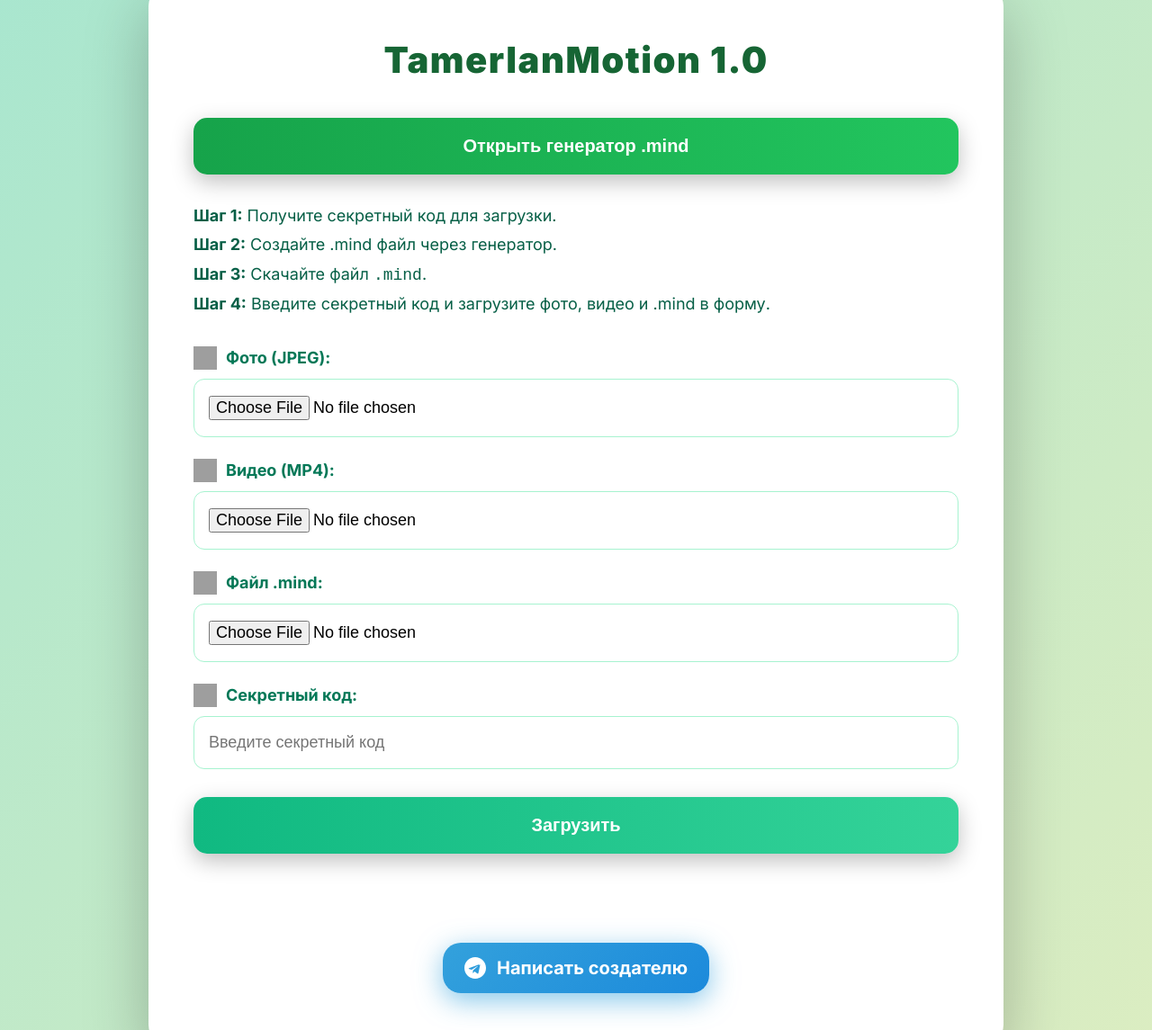
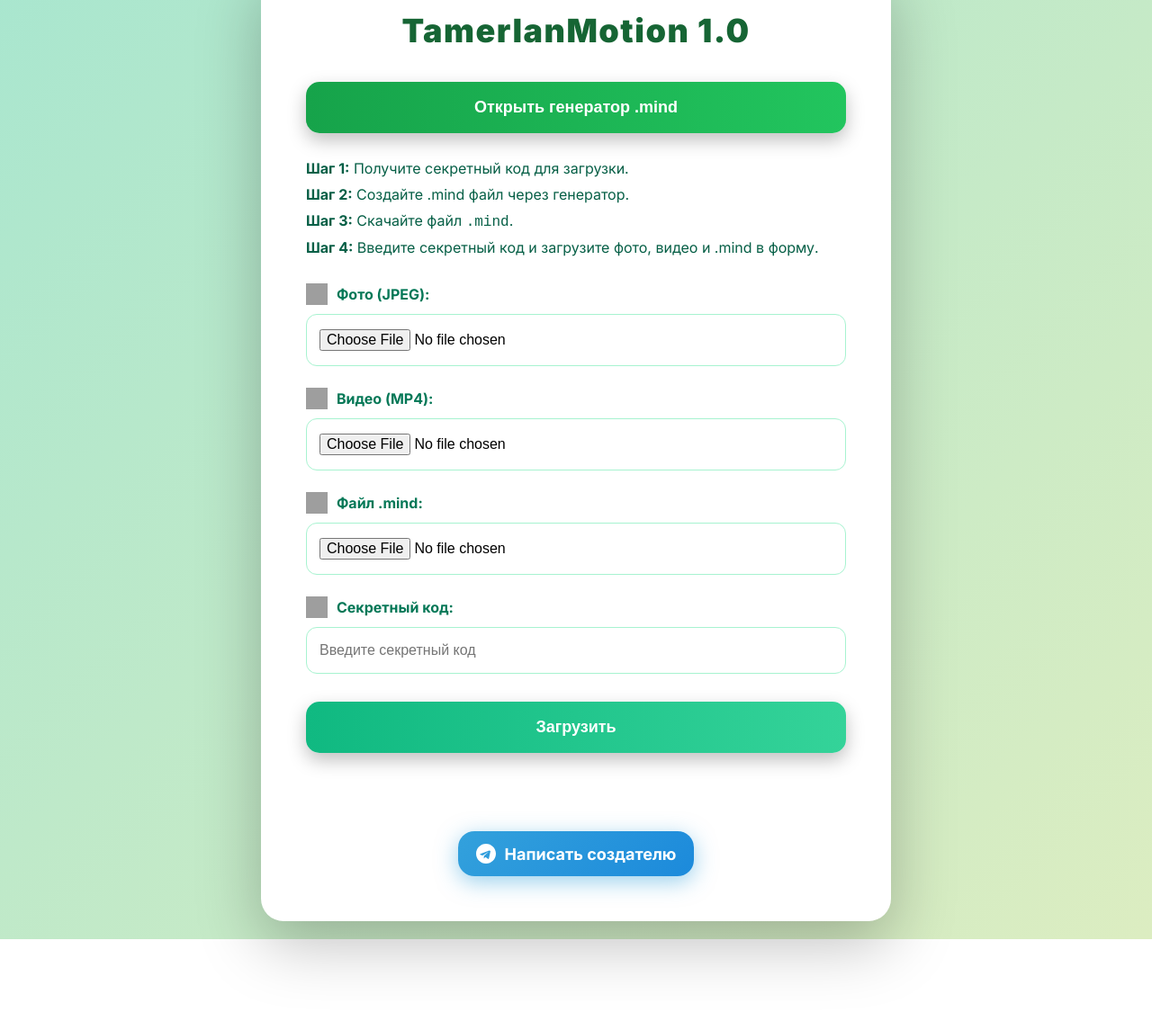
Before and after one commit to americanbalashka-hue/TamerlanMotion1, a website: page upload.html in a window 1280 px wide. Shown: the part 58-1203 px from the top of the page at 90% size. After the commit the page ends 1102 px from the top, so only its background shows below. Drawn offline with Linux system fonts and the light colour scheme; grey boxes are pictures that could not be loaded.

Commit message:
Update upload.html

```diff
--- a/upload.html
+++ b/upload.html
@@ -13,16 +13,17 @@
   min-height:100vh;
   display:flex;
   justify-content:center;
-  align-items:flex-start;
-  padding:40px;
+  align-items:center;
+  padding:20px;
+  overflow-x:auto;
 }
 .upload-container{
   background:#fff;
-  padding:60px 50px;
+  padding:50px 50px;
   border-radius:25px;
   box-shadow:0 25px 70px rgba(0,0,0,0.25);
-  width:950px;
-  max-width:95%;
+  width:700px;
+  min-width:700px; /* фиксированная ширина для ПК */
   transition:all 0.4s ease;
   opacity:0;
   transform:translateY(40px);
@@ -34,35 +35,35 @@
 h2{
   text-align:center;
   color:#166534;
-  margin-bottom:40px;
+  margin-bottom:35px;
   font-weight:900;
-  font-size:40px;
+  font-size:36px;
   letter-spacing:1.5px;
 }
 #mindButton{
   display:block;
   width:100%;
-  padding:20px;
-  font-size:20px;
+  padding:18px;
+  font-size:18px;
   font-weight:700;
   border:none;
   border-radius:15px;
   cursor:pointer;
   color:white;
   background:linear-gradient(90deg,#16a34a,#22c55e);
-  margin-bottom:30px;
+  margin-bottom:25px;
   transition:all 0.3s ease;
-  box-shadow:0 8px 25px rgba(0,0,0,0.25);
+  box-shadow:0 8px 20px rgba(0,0,0,0.25);
 }
 #mindButton:hover{
   background:linear-gradient(90deg,#22c55e,#16a34a);
   transform:translateY(-3px);
 }
 .instruction{
-  font-size:18px;
+  font-size:16px;
   color:#065f46;
   line-height:1.8;
-  margin-bottom:30px;
+  margin-bottom:25px;
 }
 form label{
   display:flex;
@@ -71,16 +72,16 @@
   margin:8px 0 4px 0;
   font-weight:700;
   color:#047857;
-  font-size:18px;
+  font-size:16px;
 }
-form label img{width:26px;height:26px;}
+form label img{width:24px;height:24px;}
 input[type="text"], input[type="file"]{
   width:100%;
-  padding:18px 16px;
+  padding:16px 14px;
   margin:6px 0 16px 0;
   border-radius:12px;
   border:1px solid #a7f3d0;
-  font-size:18px;
+  font-size:16px;
   transition:all 0.3s;
 }
 input[type="text"]:focus,input[type="file"]:focus{
@@ -90,8 +91,8 @@
 }
 button[type="submit"]{
   width:100%;
-  padding:20px;
-  font-size:20px;
+  padding:18px;
+  font-size:18px;
   font-weight:700;
   border:none;
   border-radius:15px;
@@ -100,7 +101,7 @@
   cursor:pointer;
   transition:all 0.3s ease;
   margin-top:15px;
-  box-shadow:0 8px 25px rgba(0,0,0,0.25);
+  box-shadow:0 8px 20px rgba(0,0,0,0.25);
 }
 button[type="submit"]:hover{
   background:linear-gradient(90deg,#34d399,#6ee7b7);
@@ -112,8 +113,8 @@
   width:100%;
   background:#d1fae5;
   border-radius:15px;
-  margin-top:25px;
-  height:28px;
+  margin-top:20px;
+  height:26px;
   overflow:hidden;
   box-shadow:inset 0 3px 7px rgba(0,0,0,0.1);
 }
@@ -124,25 +125,25 @@
   text-align:center;
   color:white;
   font-size:14px;
-  line-height:28px;
+  line-height:26px;
   transition:width 0.4s ease;
   border-radius:15px;
 }
 #status{
-  margin-top:20px;
+  margin-top:18px;
   text-align:center;
-  font-size:18px;
+  font-size:16px;
   color:#065f46;
   min-height:24px;
   opacity:0;
   transition:opacity 0.5s ease;
 }
 .preview-container{
-  margin-top:25px;
-  display:grid;
-  grid-template-columns:repeat(3, 1fr);
-  gap:20px;
-  justify-items:center;
+  margin-top:20px;
+  display:flex;
+  gap:15px;
+  justify-content:center;
+  flex-wrap:wrap;
   opacity:0;
   transform:translateY(20px);
   transition:opacity 0.6s ease, transform 0.6s ease;
@@ -153,22 +154,22 @@
 }
 .preview-container img,
 .preview-container video{
-  width:220px;
-  height:220px;
+  width:120px;
+  height:120px;
   object-fit:cover;
   border-radius:12px;
-  box-shadow:0 10px 30px rgba(0,0,0,0.25);
+  box-shadow:0 8px 25px rgba(0,0,0,0.25);
   transition:transform 0.3s, box-shadow 0.3s, filter 0.3s, border 0.3s;
 }
 .preview-container img:hover,
 .preview-container video:hover{
   transform:scale(1.15);
-  box-shadow:0 14px 35px rgba(5,150,105,0.8);
+  box-shadow:0 12px 30px rgba(5,150,105,0.7);
   filter: drop-shadow(0 0 10px rgba(22,163,74,0.9));
   border:2px solid #16a34a;
 }
 .contact{
-  margin-top:30px;
+  margin-top:25px;
   text-align:center;
   opacity:0;
   transform:translateY(20px);
@@ -181,22 +182,22 @@
   text-decoration:none;
   color:white;
   background:linear-gradient(135deg,#33a1dc,#1c8adb);
-  padding:16px 24px;
-  border-radius:20px;
+  padding:14px 20px;
+  border-radius:18px;
   font-weight:700;
-  font-size:20px;
+  font-size:18px;
   display:inline-flex;
   align-items:center;
-  gap:12px;
-  box-shadow:0 8px 30px rgba(51,161,220,0.6);
+  gap:10px;
+  box-shadow:0 6px 25px rgba(51,161,220,0.5);
   transition:all 0.4s ease, box-shadow 0.4s ease;
 }
 .tg-btn-blue:hover{
   transform:translateY(-5px) scale(1.05);
-  box-shadow:0 14px 40px rgba(51,161,220,0.8);
+  box-shadow:0 12px 35px rgba(51,161,220,0.7);
   background:linear-gradient(135deg,#1c8adb,#33a1dc);
 }
-.tg-btn-blue svg{width:24px;height:24px;fill:white;}
+.tg-btn-blue svg{width:22px;height:22px;fill:white;}
 </style>
 </head>
 <body>
@@ -209,20 +210,27 @@
 <p><strong>Шаг 3:</strong> Скачайте файл <code>.mind</code>.</p>
 <p><strong>Шаг 4:</strong> Введите секретный код и загрузите фото, видео и .mind в форму.</p>
 </div>
+
 <form id="uploadForm" enctype="multipart/form-data">
 <label for="photo"><img src="https://img.icons8.com/ios-filled/50/000000/camera.png"/> Фото (JPEG):</label>
 <input type="file" name="photo" accept="image/jpeg" required>
+
 <label for="video"><img src="https://img.icons8.com/ios-filled/50/000000/video.png"/> Видео (MP4):</label>
 <input type="file" name="video" accept="video/mp4" required>
+
 <label for="mind"><img src="https://img.icons8.com/ios-filled/50/000000/puzzle.png"/> Файл .mind:</label>
 <input type="file" name="mind" accept=".mind" required>
+
 <label for="secretCode"><img src="https://img.icons8.com/ios-filled/50/000000/key.png"/> Секретный код:</label>
 <input type="text" name="secretCode" placeholder="Введите секретный код" required>
+
 <button type="submit">Загрузить</button>
 </form>
+
 <div class="preview-container" id="previewContainer"></div>
 <div id="progressBar"><div></div></div>
 <div id="status"></div>
+
 <div class="contact">
   <a href="https://t.me/tommy8873" target="_blank" class="tg-btn-blue">
     <svg xmlns="http://www.w3.org/2000/svg" viewBox="0 0 240 240">
```
